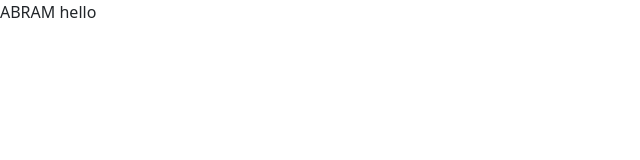
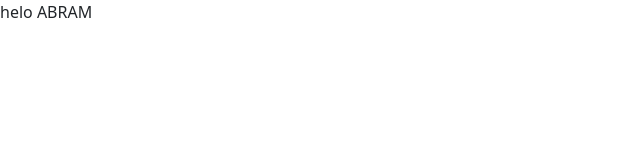
Before and after one commit to sanxy009/asin2-bootstrap, a plain HTML site: page index.html in a window 1280 px wide. Shown: the full height of the page, 0-640 px from the left. Drawn offline with Linux system fonts and the light colour scheme.

Commit message:
third  commit

```diff
--- a/index.html
+++ b/index.html
@@ -7,7 +7,7 @@
     <title>Document</title>
 </head>
 <body>
-    ABRAM hello
+    helo ABRAM
 
   <script src="js/bootstrap.min.js"></script>
 </body>
```
